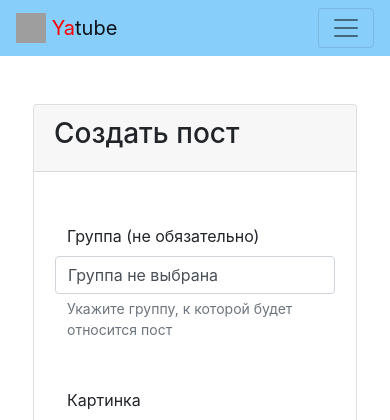
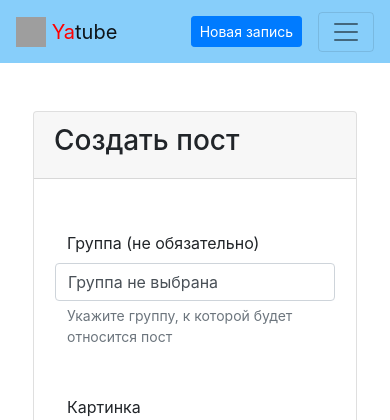
Before and after one commit to TheSuncatcher222/yatube_social_network, a Django app: page /create/ in a window 390 px wide. Shown: the top 420 px of the page. Run offline with Django 3.2, Linux system fonts and the light colour scheme; a user stored in the database is signed in; tables that the repository leaves empty hold one stand-in row (values such as "Sample post"); some libraries are stand-ins or nearby versions; grey boxes are pictures that could not be loaded.

Commit message:
Take "Новая запись" off from hamburger menu

```diff
--- a/yatube/templates/includes/header.html
+++ b/yatube/templates/includes/header.html
@@ -20,6 +20,18 @@
       class="d-inline-block align-top" alt="">
       <span style="color:red">Ya</span>tube
   </a>
+  {% if user.is_authenticated %}
+    <div class="navbar ml-auto" style="background-color: lightskyblue">
+      <ul class="navbar-nav mr-auto">
+        <li class="nav-item">
+          <a class="btn btn-primary btn-sm {% if view_name == 'posts:post_create' %}
+            active {% endif %}" href="{% url 'posts:post_create' %}">
+            Новая запись
+          </a>
+        </li>
+      </ul>
+    </div>
+  {% endif %}
   <button class="navbar-toggler" type="button" data-toggle="collapse"
     data-target="#navbarSupportedContent" aria-controls="navbarSupportedContent"
     aria-expanded="false" aria-label="Toggle navigation">
@@ -48,12 +60,6 @@
           </a>
         </li>
         {% if user.is_authenticated %}
-          <li class="nav-item">
-            <a class="nav-link {% if view_name == 'posts:post_create' %}
-              active {% endif %}" href="{% url 'posts:post_create' %}">
-              Новая запись
-            </a>
-          </li>
           <li>
             <a class="nav-link link-light {% if view_name == 'posts:profile' %}
               active {% endif %}" href="{% url 'posts:profile' user.username %}">
```
